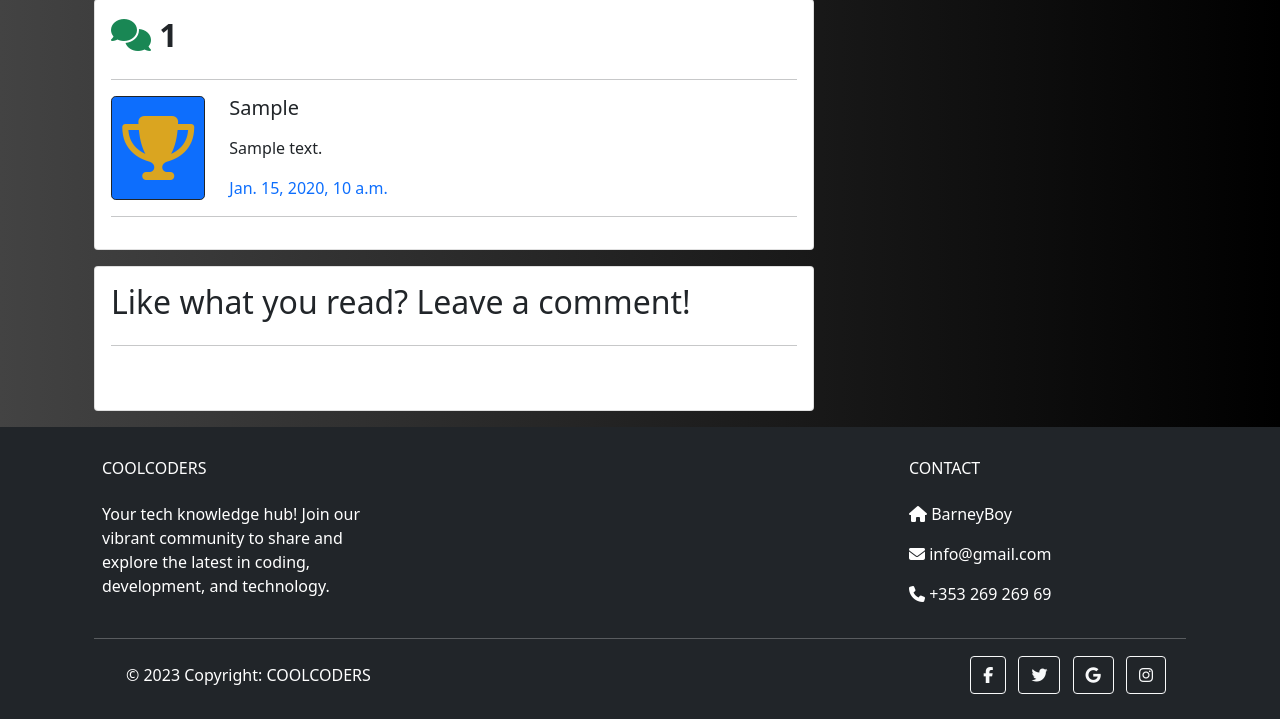
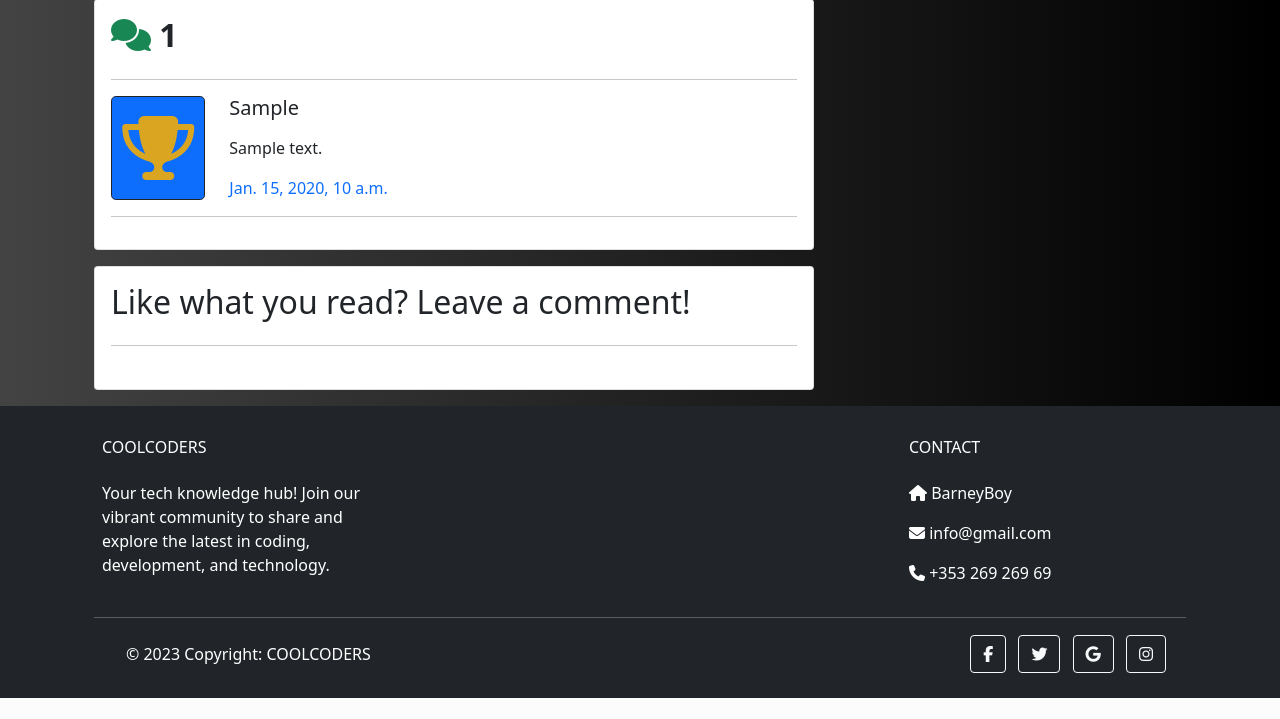
Before and after one commit to DarrachBarneveld/Project-4-CodeInstitute, a Django app: a page that uses templates/base.html in a window 1280 px wide. Shown: the part 890-1609 px from the top of the page. After the commit the page ends 1588 px from the top, so only its background shows below. Run offline with Django 3.2, Linux system fonts and the light colour scheme; tables that the repository leaves empty hold one stand-in row (values such as "Sample post"); some libraries are stand-ins or nearby versions.

Commit message:
Update card-body padding

```diff
--- a/static/css/style.css
+++ b/static/css/style.css
@@ -52,6 +52,10 @@
 
 .nav-link:hover::after {
   opacity: 1;
+}
+
+.card-body {
+  padding: 0.33rem !important;
 }
 
 /* INDEX */
```
